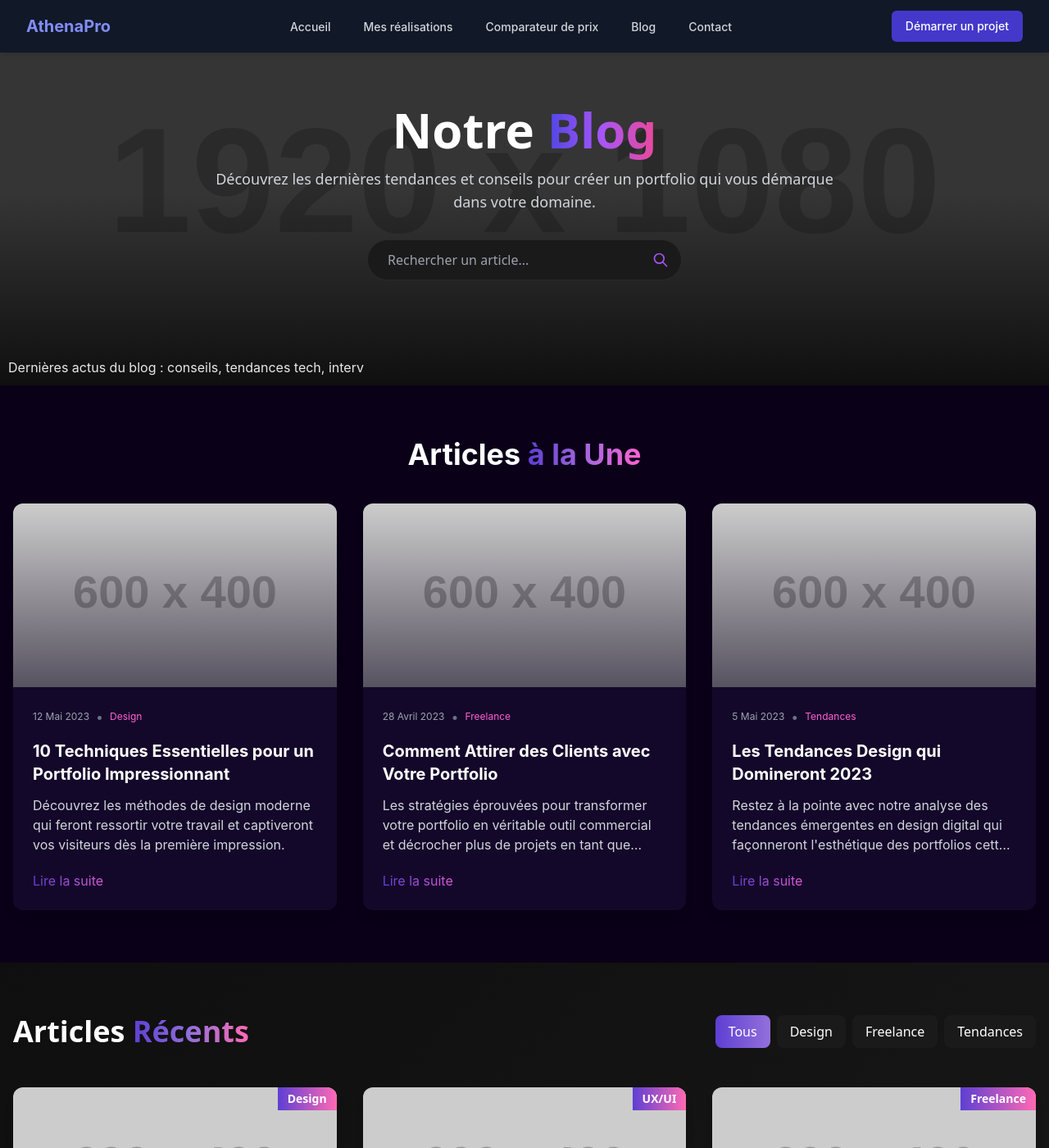
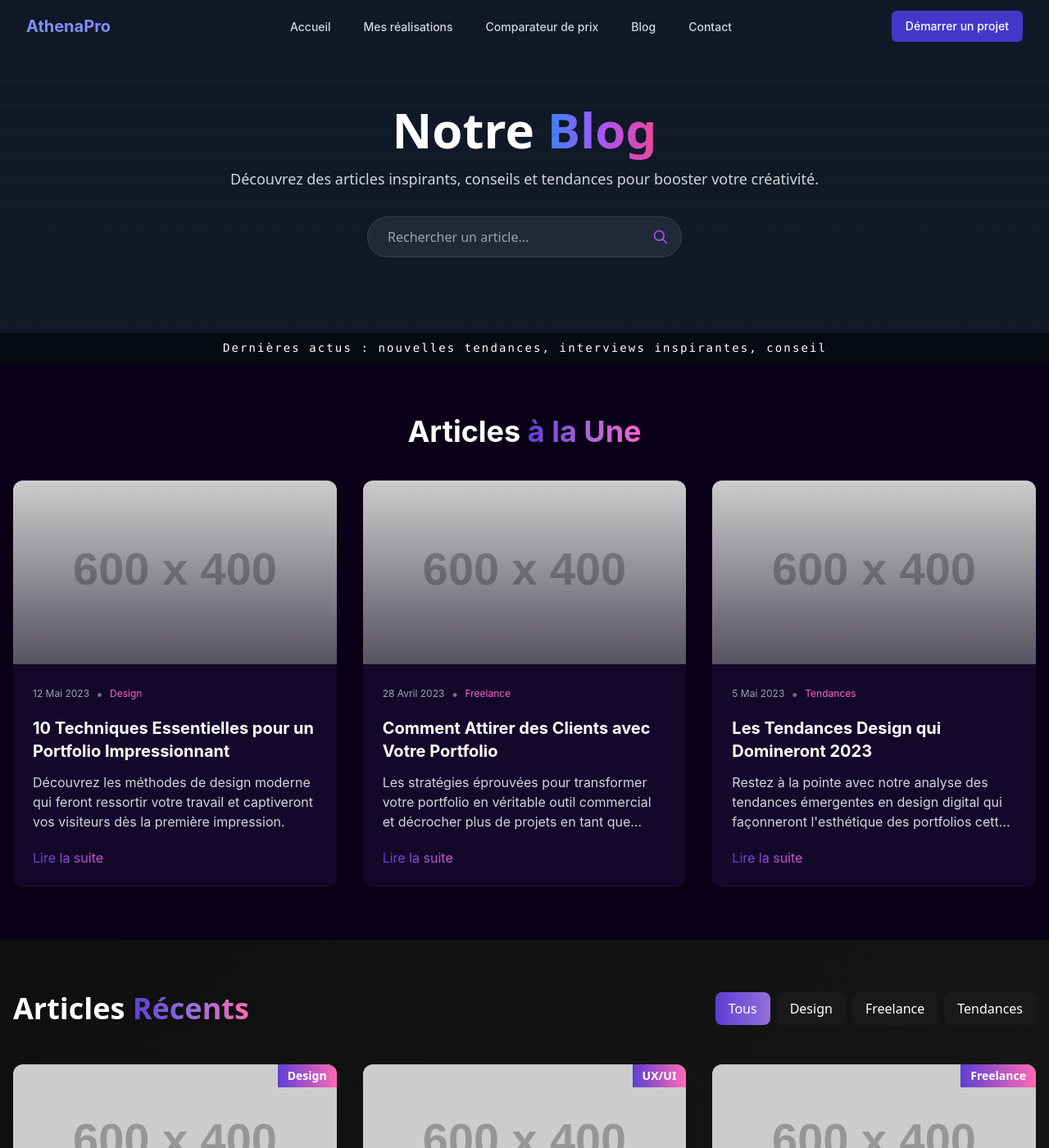
Before and after one commit to Portfolio-professionnal/AthenaPro, a Jekyll site: the page Blog.html, which Jekyll copies as it is, in a window 1280 px wide and 1400 px high. Shown: the whole window at 82% size. Built offline with Jekyll 4.4.1, drawn with Linux system fonts in a browser that asks for light colours; nearby versions of some CDN libraries.

Commit message:
Update Blog.html

```diff
--- a/Blog.html
+++ b/Blog.html
@@ -118,19 +118,17 @@
     });
   </script>
 <div id="root">
-  <section id="blog-hero" class="pt-24 pb-12 md:py-32 bg-[#0F0F0F] py-16 relative overflow-hidden">
-    <!-- Fond d'origine -->
-    <div class="absolute inset-0 opacity-20 z-0">
-      <div class="h-full w-full bg-[url('https://placehold.co/1920x1080?text=tech%20grid%20pattern')] bg-no-repeat bg-cover bg-center"></div>
-    </div>
+  <section id="blog-hero" class="pt-24 pb-12 md:py-32 relative overflow-hidden bg-gray-900">
+    <!-- Fond animé simulant un papier texturé avec lignes fines -->
+    <div class="absolute inset-0 z-0 bg-article-pattern"></div>
 
     <div class="container mx-auto px-4 z-10 relative">
       <div class="text-center max-w-3xl mx-auto">
         <h1 class="text-4xl md:text-5xl lg:text-6xl font-bold mb-4 text-white font-sans">
-          Notre <span class="bg-gradient-to-r from-[#4F46E5] via-[#A855F7] to-[#EC4899] text-transparent bg-clip-text">Blog</span>
+          Notre <span class="bg-gradient-to-r from-blue-500 via-purple-500 to-pink-500 text-transparent bg-clip-text">Blog</span>
         </h1>
         <p class="text-lg text-gray-300 mb-8 font-sans">
-          Découvrez les dernières tendances et conseils pour créer un portfolio qui vous démarque dans votre domaine.
+          Découvrez des articles inspirants, conseils et tendances pour booster votre créativité.
         </p>
 
         <div class="flex justify-center">
@@ -138,9 +136,9 @@
             <input
               type="text"
               placeholder="Rechercher un article..."
-              class="px-6 py-3 pr-12 rounded-full bg-[#1A1A1A] border border-[#2A2A2A] text-white focus:outline-none focus:ring-2 focus:ring-[#A855F7] w-full md:w-96 font-sans"
+              class="px-6 py-3 pr-12 rounded-full bg-gray-800 border border-gray-700 text-white focus:outline-none focus:ring-2 focus:ring-purple-500 w-full md:w-96 font-sans"
             >
-            <button class="absolute right-4 top-1/2 transform -translate-y-1/2 text-[#A855F7] hover:text-white transition-colors duration-300">
+            <button class="absolute right-4 top-1/2 transform -translate-y-1/2 text-purple-500 hover:text-white transition-colors duration-300">
               <svg xmlns="http://www.w3.org/2000/svg" class="h-5 w-5" fill="none" viewBox="0 0 24 24" stroke="currentColor">
                 <path stroke-linecap="round" stroke-linejoin="round" stroke-width="2"
                       d="M21 21l-6-6m2-5a7 7 0 11-14 0 7 7 0 0114 0z" />
@@ -151,45 +149,60 @@
       </div>
     </div>
 
-    <!-- Dégradé en bas pour améliorer la lisibilité -->
-    <div class="absolute bottom-0 left-0 w-full h-1/2 bg-gradient-to-t from-[#0F0F0F] to-transparent"></div>
+    <!-- Ticker typewriter rappelant l'univers de l'article -->
+    <div class="absolute bottom-0 left-0 w-full z-10 overflow-hidden bg-black bg-opacity-60 py-2">
+      <div class="typewriter text-white text-sm font-mono" id="ticker"></div>
+    </div>
 
-    <!-- Effet typewriter pour afficher des extraits d'article -->
-    <div class="absolute bottom-0 left-0 w-full z-10 overflow-hidden" style="padding: 10px;">
-      <div class="typewriter" style="font-size: 1rem; color: rgba(255,255,255,0.9); white-space: nowrap; overflow: hidden; border-right: 2px solid rgba(255,255,255,0.75);">
-        <span id="typewriter-text"></span>
-      </div>
-    </div>
+    <!-- Dégradé en bas pour lisibilité -->
+    <div class="absolute bottom-0 left-0 w-full h-1/2 bg-gradient-to-t from-gray-900 to-transparent"></div>
   </section>
 </div>
 
 <style>
-/* Effet typewriter : le curseur clignote */
-@keyframes blinkCaret {
+/* Fond simulant un papier texturé : lignes fines rappelant du texte imprimé */
+.bg-article-pattern {
+  background: repeating-linear-gradient(
+    to bottom,
+    rgba(255, 255, 255, 0.03),
+    rgba(255, 255, 255, 0.03) 1px,
+    transparent 1px,
+    transparent 30px
+  );
+  animation: paperScroll 20s linear infinite;
+}
+
+@keyframes paperScroll {
+  from { background-position: 0 0; }
+  to { background-position: 0 30px; }
+}
+
+/* Ticker typewriter */
+.typewriter {
+  overflow: hidden;
+  border-right: 2px solid rgba(255,255,255,0.75);
+  white-space: nowrap;
+  margin: 0 auto;
+  letter-spacing: .15em;
+  animation: typing 4s steps(40, end) infinite alternate, blink-caret 0.75s step-end infinite;
+}
+
+@keyframes typing {
+  from { width: 0; }
+  to { width: 100%; }
+}
+
+@keyframes blink-caret {
   50% { border-color: transparent; }
-}
-.typewriter {
-  animation: blinkCaret 0.75s step-end infinite;
 }
 </style>
 
 <script>
 document.addEventListener("DOMContentLoaded", function(){
-  // Texte à afficher avec effet typewriter
-  var text = "Dernières actus du blog : conseils, tendances tech, interviews inspirantes... • ";
-  var i = 0;
-  var speed = 100; // délai en ms entre chaque caractère
-  function typeWriter() {
-    if (i < text.length) {
-      document.getElementById("typewriter-text").innerHTML += text.charAt(i);
-      i++;
-      setTimeout(typeWriter, speed);
-    }
-  }
-  typeWriter();
+  var tickerText = "Dernières actus : nouvelles tendances, interviews inspirantes, conseils créatifs… ";
+  document.getElementById("ticker").textContent = tickerText;
 });
 </script>
-
 
 <div id="root">
   <section id="featured-posts" class="bg-[#0A0118] py-16">
```
